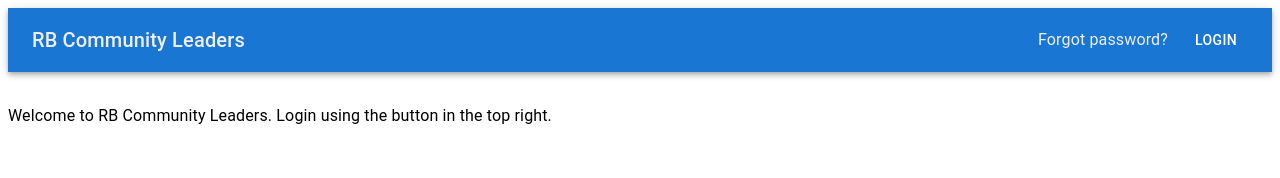
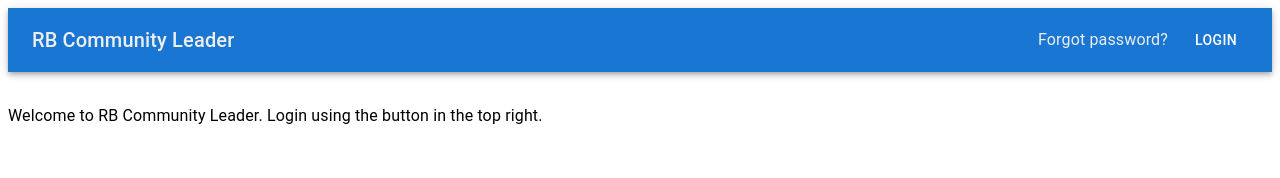
Before and after one commit to lukeevangraham/leader2, a Next.js app: page / in a window 1280 px wide. Shown: the top 178 px of the page. Built offline with nearby package versions, Linux system fonts and the light colour scheme; no server answers.

Commit message:
singular

```diff
--- a/components/Navigation/Toolbar/Toolbar.js
+++ b/components/Navigation/Toolbar/Toolbar.js
@@ -8,7 +8,7 @@ const CustomToolbar = () => {
       <AppBar position="static" sx={{ marginBottom: "2rem" }}>
         <Toolbar>
           <Typography variant="h6" component="div" sx={{ flexGrow: 1 }}>
-            <Link href="/">RB Community Leaders</Link>
+            <Link href="/">RB Community Leader</Link>
           </Typography>
           <LoginButton />
         </Toolbar>
--- a/pages/index.js
+++ b/pages/index.js
@@ -63,7 +63,7 @@ export default function Home() {
   return (
     <>
       <Head>
-        <title>RB Community Leaders</title>
+        <title>RB Community Leader</title>
         <meta name="description" content="Generated by create next app" />
         <meta name="viewport" content="width=device-width, initial-scale=1" />
         <link rel="icon" href="/favicon.ico" />
@@ -73,7 +73,7 @@ export default function Home() {
         {leaderData ? (
           <ContactTable contacts={leaderData} />
         ) : (
-          <Typography>Welcome to RB Community Leaders.  Login using the button in the top right.</Typography>
+          <Typography>Welcome to RB Community Leader.  Login using the button in the top right.</Typography>
         )}
       </main>
     </>
```
